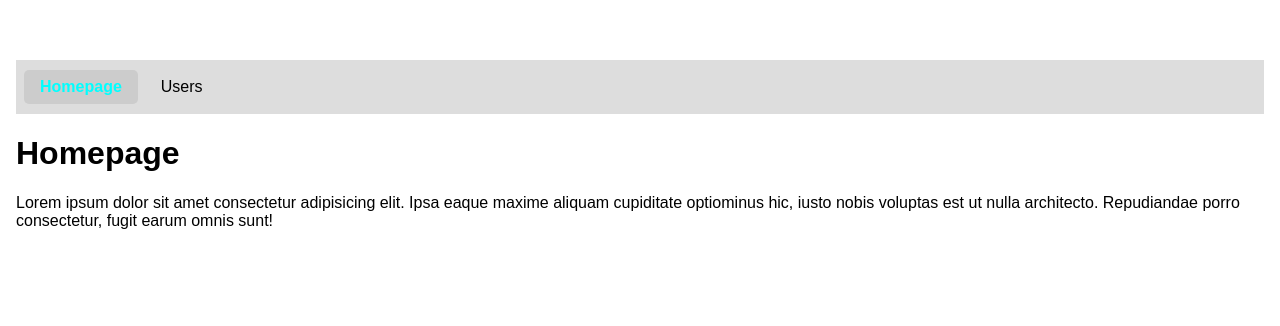
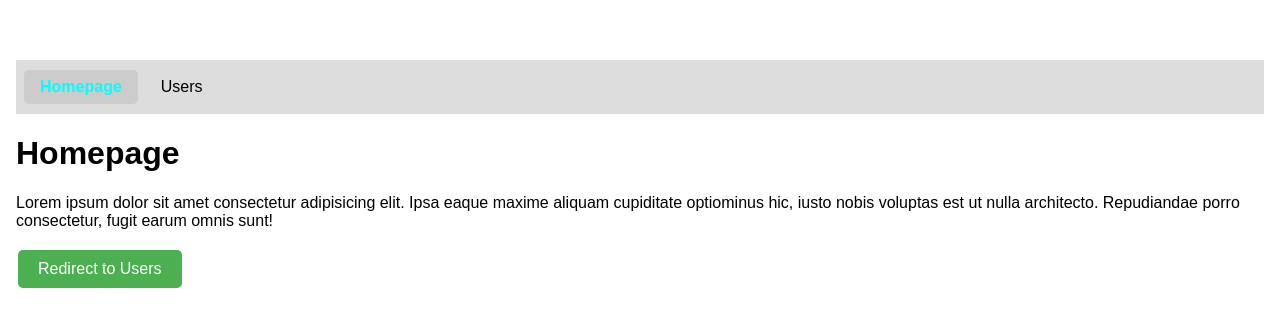
Before and after one commit to Escanor1986/Angular_routing_project, an Angular app: page / in a window 1280 px wide. Shown: the part 106-432 px from the top of the page. Built offline with nearby package versions, Linux system fonts and the light colour scheme.

Commit message:
Used Router class & navigateByUrl method to navigate to another page

```diff
--- a/src/app/homepage/homepage.component.html
+++ b/src/app/homepage/homepage.component.html
@@ -1,2 +1,3 @@
 <h1 class="m-10">Homepage</h1>
 <p class="m-10">Lorem ipsum dolor sit amet consectetur adipisicing elit. Ipsa eaque maxime aliquam cupiditate optiominus hic, iusto nobis voluptas est ut nulla architecto. Repudiandae porro consectetur, fugit earum omnis sunt!</p>
+<button (click)="redirection()" class="m-10">Redirect to Users</button>
--- a/src/app/homepage/homepage.component.ts
+++ b/src/app/homepage/homepage.component.ts
@@ -1,4 +1,5 @@
-import { Component } from '@angular/core';
+import { Component, OnInit } from '@angular/core';
+import { Router } from '@angular/router';
 
 @Component({
   selector: 'app-homepage',
@@ -6,6 +7,19 @@ import { Component } from '@angular/core';
   templateUrl: './homepage.component.html',
   styleUrl: './homepage.component.scss'
 })
-export class HomepageComponent {
+export class HomepageComponent implements OnInit {
 
+  constructor(private readonly router: Router) {
+    this.router = router;
+  }
+
+  ngOnInit() {
+    console.log('Homepage component initialized...');
+    console.log(this.router);
+  }
+
+  public redirection() {
+    this.router.navigateByUrl('users');
+    console.log('Redirecting to users page...');
+  }
 }
--- a/src/styles.scss
+++ b/src/styles.scss
@@ -29,6 +29,23 @@ nav {
   }
 }
 
+button {
+  background-color: #4CAF50;
+  border: none;
+  color: white;
+  padding: 10px 20px;
+  text-align: center;
+  text-decoration: none;
+  display: inline-block;
+  font-size: 16px;
+  margin: 4px 2px;
+  cursor: pointer;
+  border-radius: 5px;
+  &:hover {
+    background-color: #45a049;
+  }
+}
+
 .active {
   background-color: #ccc;
   border-radius: 5px;
```
